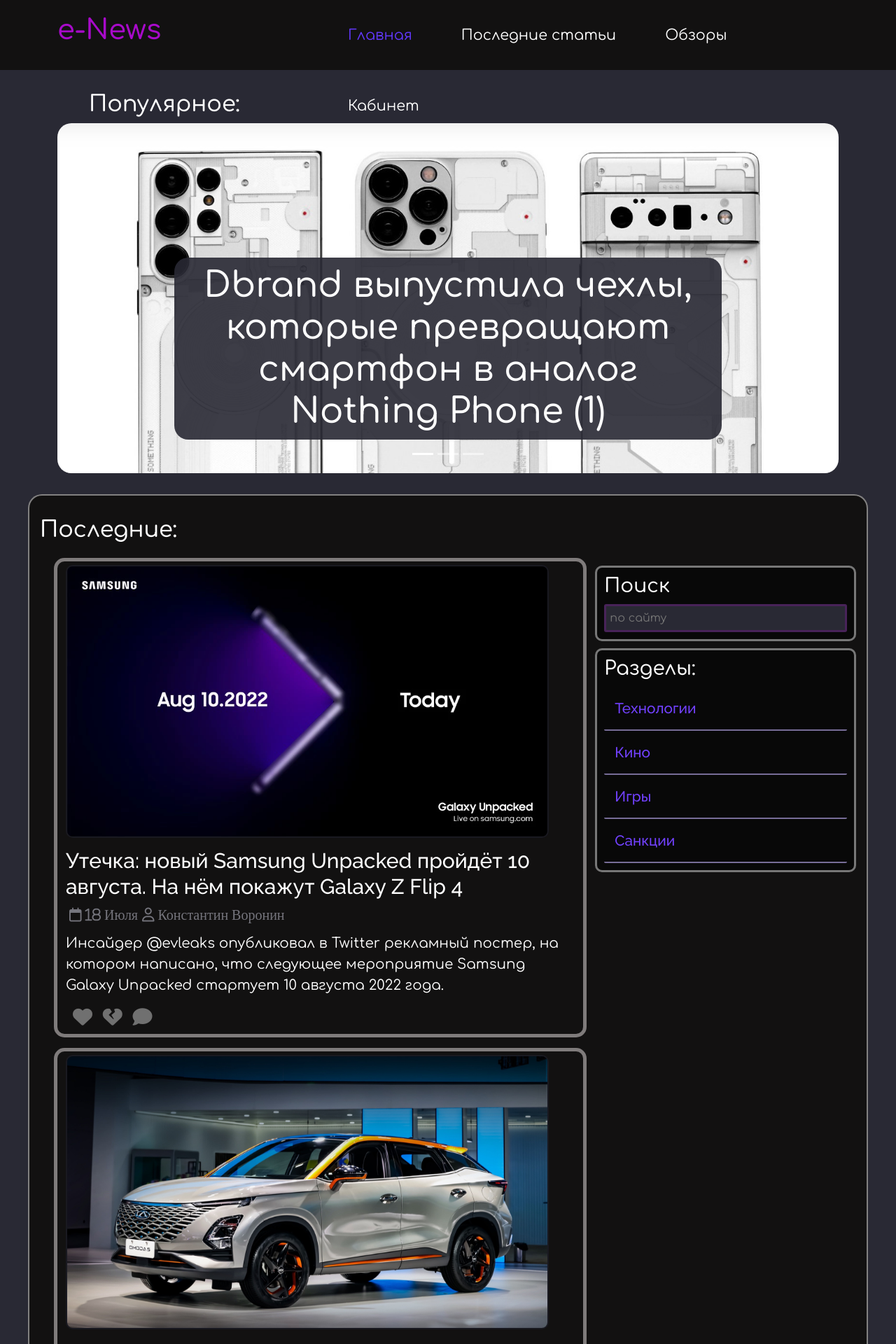
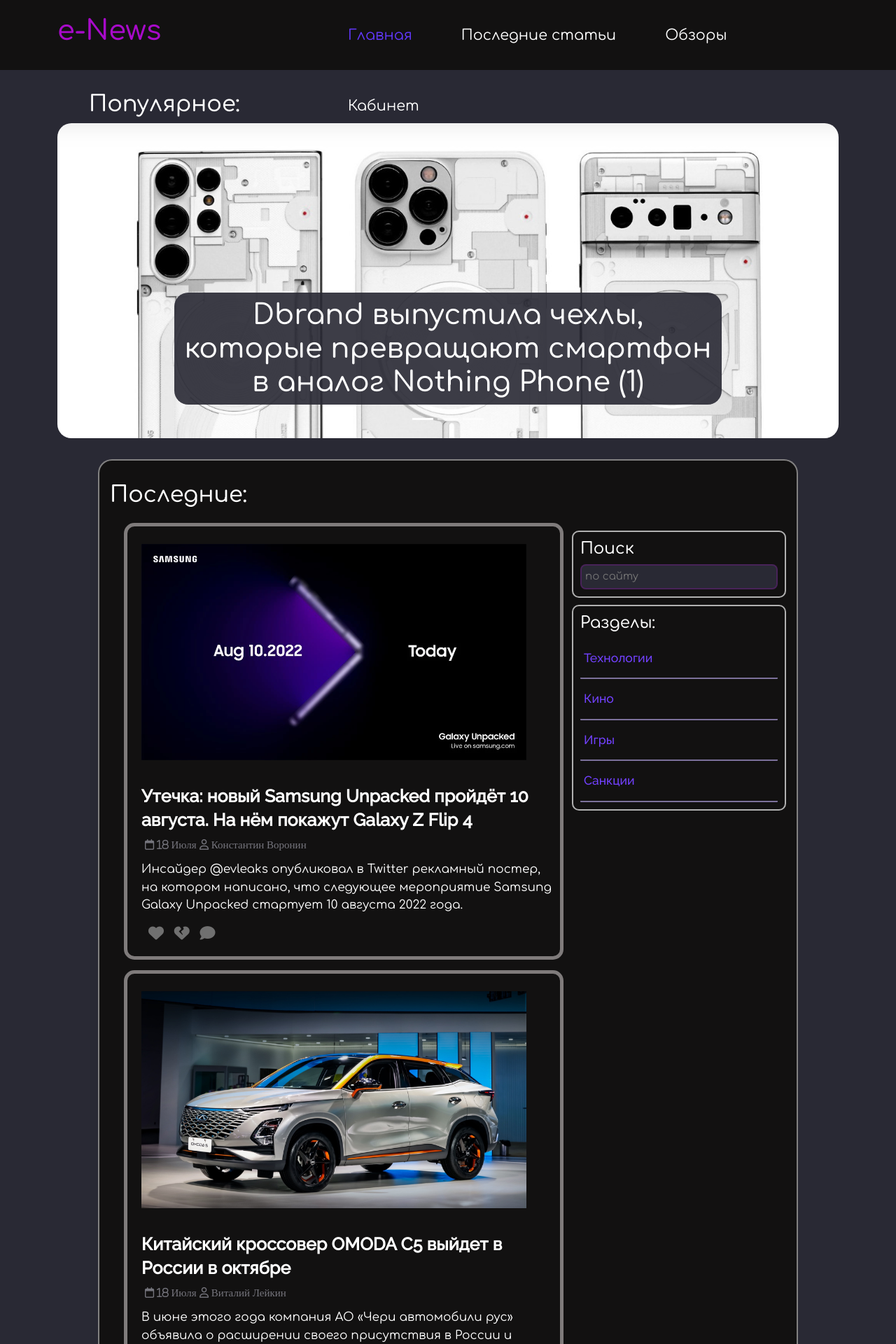
Before and after one commit to Visma-Dev/e-News, a PHP site: page / in a window 1280 px wide. Shown: the top 1920 px of the page at 70% size. Run offline with PHP 8.4, Linux system fonts and the light colour scheme; some libraries are stand-ins or nearby versions.

Commit message:
updated styles, fixed display scale

```diff
--- a/css/styles.css
+++ b/css/styles.css
@@ -9,12 +9,13 @@ input{
     display: block;
     width: 100%;
     border-style: solid;
-    border-radius: 3px;
-    border-width: 3px;
+    border-radius: 8px;
+    border-width: 2px;
     border-color: rgba(210, 9, 255, 0.18);
     background: #292934;
     color: #ffffff;
     transition: 0.2s;
+    font-size: 15px;
 }
 input:hover{
     border-color: #6222f7;
@@ -35,7 +36,7 @@ header * {
 }
 
 header h1 {
-    margin-top: 19px;
+    margin-top: 20px;
 }
 
 header h1 a{
@@ -117,12 +118,12 @@ carousel{
 
 }
 .carousel-inner, .carousel-item{
-    height: 500px;
+    height: 450px;
     border-radius: 20px;
 }
 
 .carousel-caption h5{
-    font-size: 50px;
+    font-size: 40px;
     font-weight: 500;
     background: #292934;
     max-width: 100%;
@@ -144,7 +145,7 @@ carousel{
 /*-----main------*/
 .container-main{
     width: 100%;
-    max-width: 1200px;
+    max-width: 1000px;
     padding: 0 15px;
     margin: 30px auto;
     border-style: solid;
@@ -152,20 +153,17 @@ carousel{
     border-radius: 20px;
     border-width: 2px;
     color: white;
-    font-family: 'Montserrat';
     background: #121111;
 }
 
 /*--posts--*/
 
 .post img{
+    padding: 20px 0;
     margin-top: 5px;
-    width: 690px;
+    width: 550px;
     max-width: 100%;
-    border-style: solid;
-    border-radius: 10px;
-    border-width: 2px;
-    border-color: #191920;
+    border-radius: 20px;
 }
 .main-content h2{
     margin-top: 30px;
@@ -183,6 +181,7 @@ carousel{
     border-width: 5px;
     border-radius: 15px;
     border-color: rgba(255, 248, 248, 0.46);
+    padding-left: 20px ;
 }
 
 .main-content .post-text h3{
@@ -191,29 +190,31 @@ carousel{
 .main-content .post-text h3 a{
     text-decoration: none;
     color: white;
-    font-size: 30px;
+    font-size: 25px;
     font-family: Raleway;
+    font-weight: 600;
     transition: 0.2s;
 }
 .main-content .post-text h3 a:hover{
     color: rgba(163, 57, 255, 0.83);
 }
 .main-content .post-text p{
-    font-size: 20px;
+    font-size: 17px;
 }
 .data-icons{
     color: rgba(213, 213, 229, 0.51);
     margin-bottom: 10px;
     margin-left: 5px;
-    font-size: 20px;
+    font-size: 15px;
 }
 
 .action-icons{
-    font-size: 28px;
+    font-size: 22px;
     margin-left: 10px;
     margin-bottom: 10px;
     color: rgba(255, 255, 255, 0.4);
     transition: 0.2s;
+    margin-bottom: 22px;
 }
 .action-icons:hover{
     color: #6238fc;
@@ -229,21 +230,18 @@ carousel{
 }
 
 .sidebar .section{
-    background: rgba(0, 0, 0, 0.52);
+    background: rgba(0, 0, 0, 0);
     padding: 10px;
     margin-bottom: 10px;
     border-style: solid;
     border-radius: 10px;
-    color: rgba(255, 255, 255, 0.45);
-    border-width: 3px;
+    color: rgba(255, 255, 255, 0.67);
+    border-width: 2px;
 }
 
-.sidebar .search h3{
+.sidebar .search h3, .topics h3{
     color: #ffffff;
-}
-
-.sidebar .topics h3{
-    color: #ffffff;
+    font-size: 23px;
 }
 
 .sidebar .topics ul{
@@ -255,14 +253,14 @@ carousel{
 .sidebar .topics ul li a{
     font-family: Raleway;
     display: block;
-    padding: 15px 15px;
+    padding: 15px 5px;
     border-bottom: 2px solid rgba(200, 183, 255, 0.58);
-    border-radius: 2px;
+    border-radius: 1px;
     transition: all 0.3s;
     text-decoration: none;
     font-weight: 500;
     color: #7241ff;
-    font-size: 1.3em;
+    font-size: 1.1em;
 }
 .sidebar .topics ul li a:hover{
     padding-left: 10px;
@@ -284,7 +282,7 @@ footer h3{
 }
 footer h3 a{
     color: rgba(210, 9, 255, 0.78);
-    font-size: 45px;
+    font-size: 40px;
     margin-bottom: 10px;
     transition: 1s;
     text-decoration: none;
@@ -299,14 +297,14 @@ footer h3 a:hover{
     margin-bottom: 20px;
 }
 .socials a{
-    font-size: 25px;
+    font-size: 22px;
     color: white;
     padding-left:10px;
     transition: .2s;
 }
 
 .socials a:first-child{
-    font-size: 25px;
+    font-size: 22px;
     color: white;
     padding-left:0;
     transition: .2s;
@@ -326,4 +324,5 @@ footer h3 a:hover{
     position: absolute;
     padding-top: 20px;
     padding-bottom: 15px;
+    font-size: 13px;
 }
```
